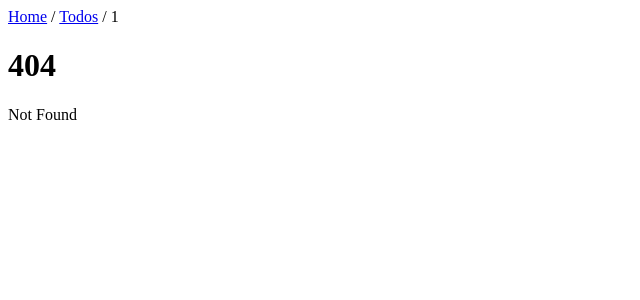
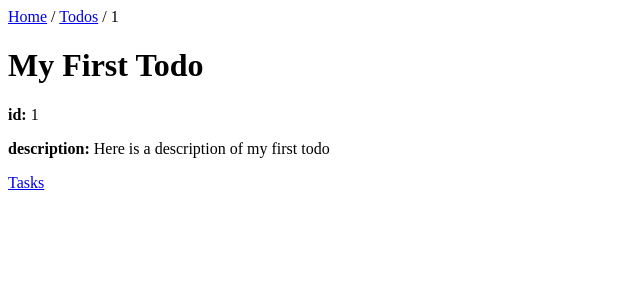
Before and after one commit to diericx/svelte-breadcrumbs, a SvelteKit app: page /todos/1 in a window 1280 px wide. Before the commit this address had no page. Shown: the top 300 px of the page, without its empty margins (0-640 px from the left). Built offline with nearby package versions, Linux system fonts and the light colour scheme.

Commit message:
add docs page back in that was deleted by accident fix docs code snippet missing module

```diff
--- /dev/null
+++ b/src/routes/todos/[id]/+page.svelte
@@ -0,0 +1,19 @@
+<script context="module" lang="ts">
+  // You can set the page title with a function that will be given
+  // data from the component in the layout
+  export function getPageTitle(pageData: PageData) {
+    return pageData.todo.name;
+  }
+</script>
+
+<script lang="ts">
+  import type { PageData } from "./$types";
+  export let data: PageData;
+  const { todo } = data;
+</script>
+
+<h1>{todo.name}</h1>
+<p><b>id: </b>{todo.id}</p>
+<p><b>description: </b>{todo.description}</p>
+
+<a href={`/todos/${todo.id}/tasks`}>Tasks</a>
```
Also changed, not shown: 1 other file (tests, documents, lock files or other folders).
